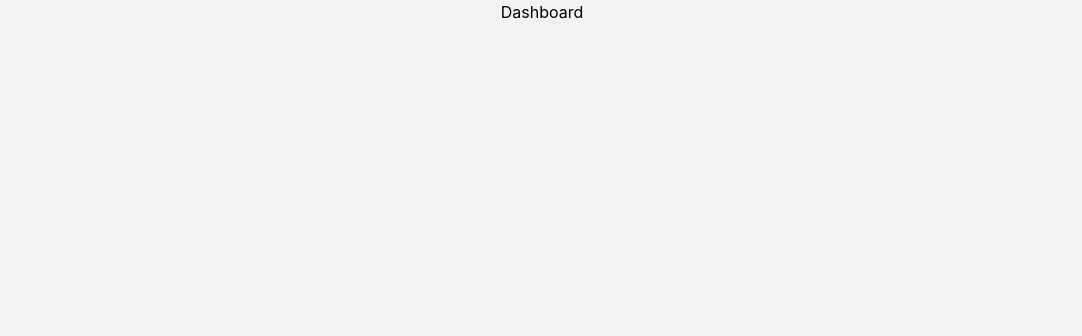
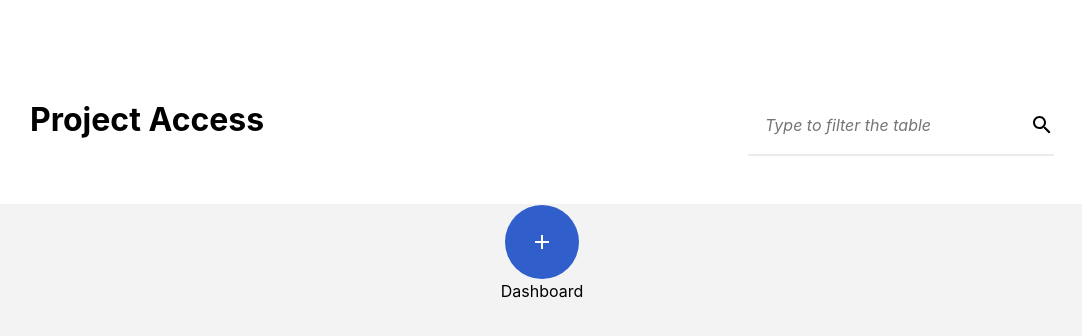
Before and after one commit to teodorazhelyazkova/user-management-tool, a React (Vite) app: page / in a window 1280 px wide. Shown: the top 336 px of the page, without its empty margins (98-1180 px from the left). Built offline with nearby package versions, Linux system fonts and the light colour scheme.

Commit message:
create Header component

```diff
--- /dev/null
+++ b/src/components/header/Header.module.scss
@@ -0,0 +1,10 @@
+@use '../../styles/variables' as *;
+
+.Header {
+  display: flex;
+  justify-content: space-between;
+  width: 100%;
+  border-bottom: $black 1px solid;
+  background-color: $white;
+  padding: 6rem 8rem 3rem 8rem;
+}
--- /dev/null
+++ b/src/components/header/Header.tsx
@@ -0,0 +1,21 @@
+import { FC, useMemo } from 'react';
+import { useLocation } from 'react-router-dom';
+import { DASHBOARD_PATH } from '../../constants/paths';
+import { DASHBOARD_TITLE, USER_SETUP_TITLE } from '../../constants/titles';
+import { Search } from '../search/Search';
+import styles from './Header.module.scss';
+
+export const Header: FC = () => {
+  const location = useLocation();
+  const isDashboardLocation = useMemo(
+    () => location.pathname === DASHBOARD_PATH,
+    [location.pathname]
+  );
+
+  return (
+    <header className={styles.Header}>
+      <h1>{isDashboardLocation ? DASHBOARD_TITLE : USER_SETUP_TITLE}</h1>
+      {isDashboardLocation && <Search />}
+    </header>
+  );
+};
--- /dev/null
+++ b/src/constants/titles.ts
@@ -0,0 +1,2 @@
+export const DASHBOARD_TITLE = 'Project Access';
+export const USER_SETUP_TITLE = 'User Setup';
--- a/src/pages/RootLayout.tsx
+++ b/src/pages/RootLayout.tsx
@@ -1,10 +1,14 @@
 import { FC } from 'react';
 import { Outlet } from 'react-router-dom';
 import { Container } from '../components/container/Container';
+import { Header } from '../components/header/Header';
+import { FloatingButton } from '../components/floating-button/FloatingButton';
 
 export const RootLayout: FC = () => {
   return (
     <Container>
+      <Header />
+      <FloatingButton />
       <main>
         <Outlet />
       </main>
```
